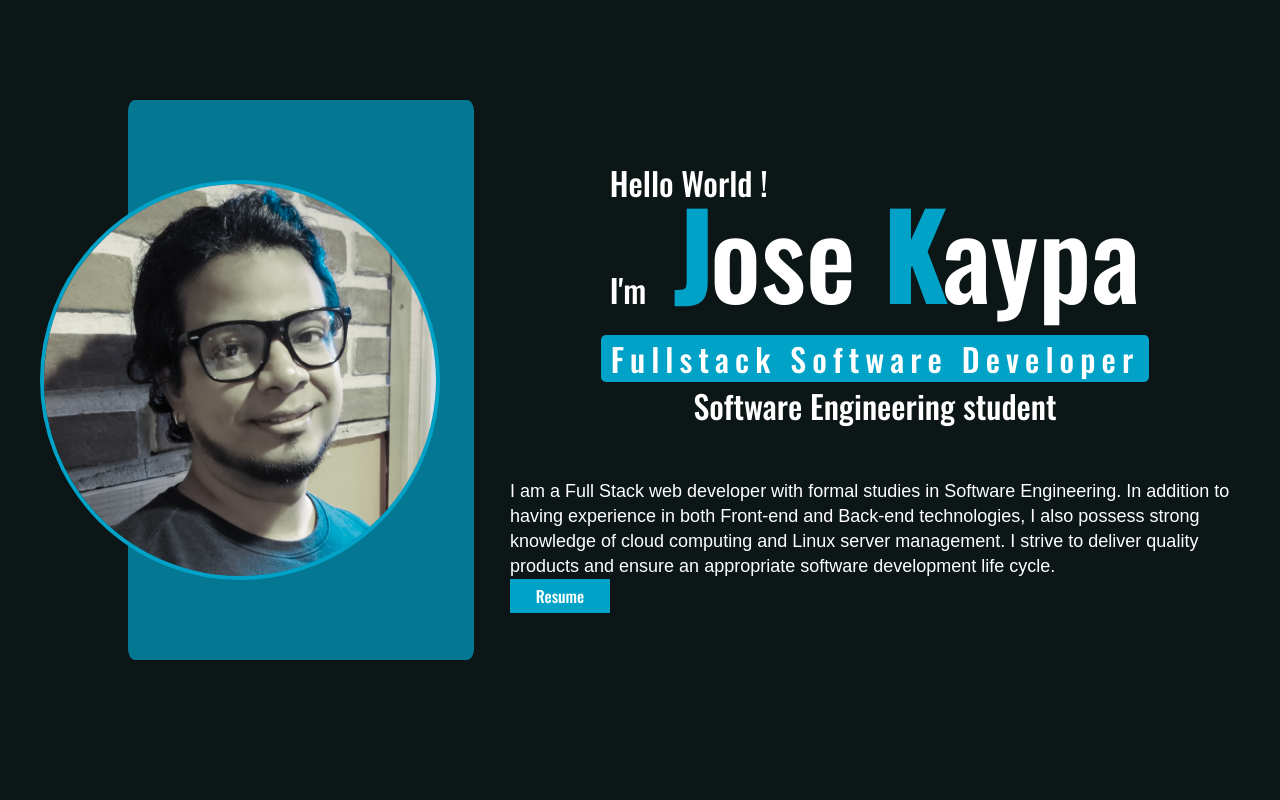
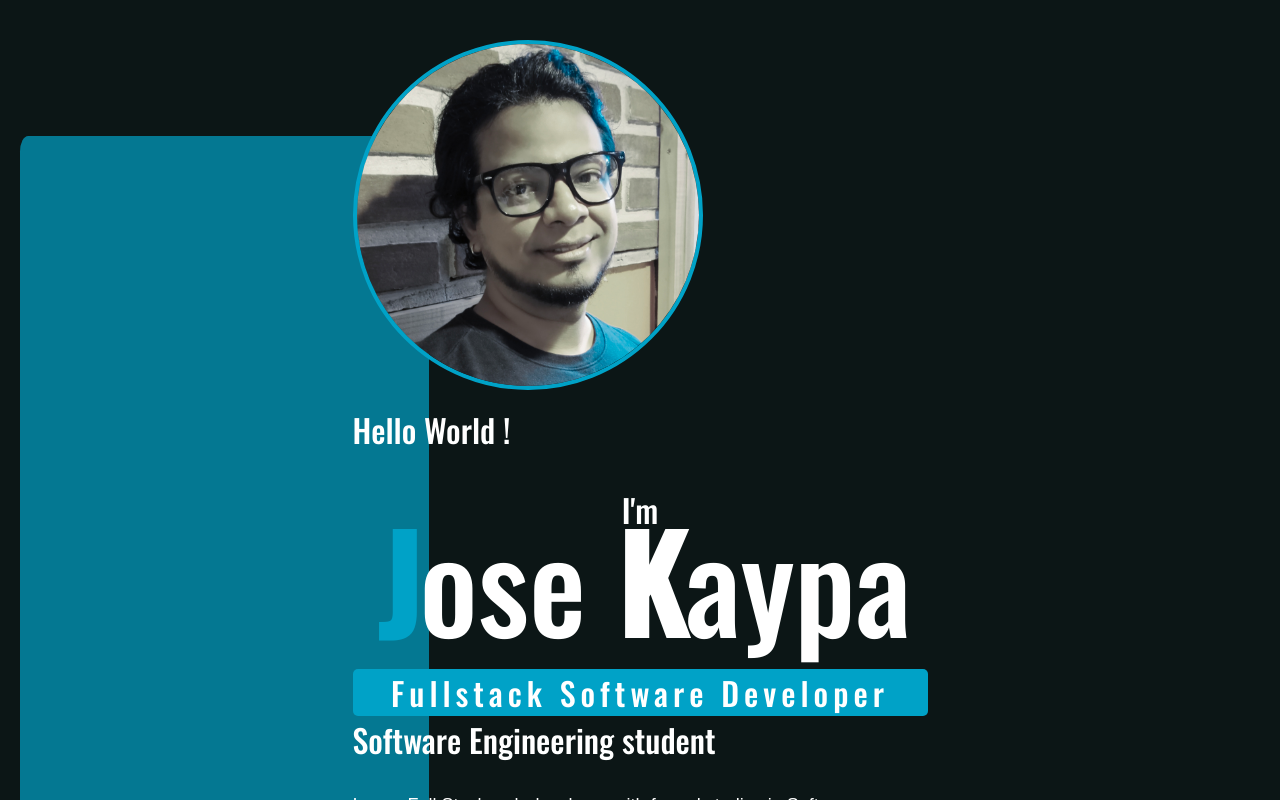
Before and after one commit to JKaypa/portfolio, a React (Vite) app: page / in a window 1280 px wide. Shown: the top 800 px of the page. Built offline with nearby package versions, Linux system fonts and the light colour scheme.

Commit message:
+ Create resume buttom effect and icons styles

```diff
--- a/src/styles/profile.css
+++ b/src/styles/profile.css
@@ -1,53 +1,46 @@
 .profile-section {
-  height: 90vh;
+  max-width: 1250px;
+  min-height: 90vh;
+  padding: 20px;
+  margin: auto;
   display: flex;
   justify-content: center;
   align-items: center;
+  gap: 25px;
+  position: relative;
 }
 
-
-.profile-section main {
-  width: 1200px;
-  display: flex;
-  gap: 70px;
-
-}
-
-.profile-section main picture {
-
-  display: flex;
-  justify-content: center;
-  align-items: center;
-}
-
-
 .photo {
-  width: 400px;
-  height: 400px;
+  width: 350px;
+  height: 350px;
   object-fit: cover;
   border-radius: 100%;
   border: 4px solid var(--main-color);
-
 }
 
 .profile-section > div {
   position: absolute;
-  left: 10%;
+  left: 0px;
   z-index: -4;
   background-color: var(--main-color);
-  width: 27%;
-  height: 70%;
+  width: 33%;
+  height: 77%;
   border-radius: 2%;
   opacity: 70%;
 }
 
-.profile-section main article {
-  width: 100%;
-  font-size: xx-large;
-  display: flex;
-  flex-direction: column;
-  align-items: center;
+.inline > :nth-child(2) {
+  margin: 0 13px 0 22px;
+}
+
+.inline {
   text-align: center;
+  margin-top: 10px;
+}
+
+.profile-section article {
+  max-width: 575px;
+  font-size: 2rem;
 }
 
 .profile-line-height {
@@ -55,81 +48,107 @@
   margin-bottom: 10px;
 }
 
-.profile-strong {
+.profile-name {
+  font-size: 8rem;
+  display: inline-block;
+}
+
+.profile-name::first-letter {
   color: var(--main-color);
   font-weight: 900;
 }
 
-.profile-name {
-  font-size: 7rem;
-}
-
 .profile-stack {
-  width: fit-content;
-  letter-spacing: 6.1px;
+  letter-spacing: 5px;
   background-color: var(--main-color);
   border-radius: 5px;
-  padding: 0 10px;
+  text-align: center;
 }
 
 .profile-description {
   font-size: large;
   font-family: sans-serif;
   text-align: left;
-  margin-top: 50px;
-  text-wrap: pretty;
+  margin-top: 30px;
   line-height: 25px;
 }
 
-.profile-buttons{
-  width: fit-content;
+.profile-icons {
   display: flex;
-
-  align-self: flex-start;
+  align-items: center;
+  justify-content: space-between;
 }
 
-.profile-buttons button {
+.profile-resume {
+  display: flex;
+  height: auto;
+  align-items: center;
+  gap: 10px;
+}
+
+.resume-button,
+.resume-english,
+.resume-spanish {
   width: 100px;
+  height: 30px;
   background: var(--main-color);
   font-size: medium;
   padding: 5px;
-  font-family: 'Oswald';
+  font-family: "Oswald";
   border: none;
+  border-radius: 5px;
+  display: flex;
+  align-items: center;
+  justify-content: center;
   overflow: hidden;
-  transition: all 0.3s linear;
+  transition: all 0.2s ease;
+}
+
+.resume-button {
+  margin-left: -20px;
 }
 
 .resume-english,
-.resume-spanish{
-  width: 0px;
+.resume-spanish {
+  width: 0;
+  padding: 0;
   opacity: 0;
-  background: var(--main-color);
-  font-size: medium;
-  padding: 5px;
-  font-family: 'Oswald';
-  border: none;
-  overflow: hidden;
-  transition: all 0.25s ease-out;
-
 }
 
-.profile-buttons:hover .resume-button{
+.profile-resume:hover .resume-button {
   width: 0px;
-  color: transparent;
+  padding: 0;
+  opacity: 0;
 }
 
-.profile-buttons:hover .resume-english,
-.profile-buttons:hover .resume-spanish {
-  /* display: inline-block; */
+.profile-resume:hover .resume-english,
+.profile-resume:hover .resume-spanish {
+  padding: 5px;
   opacity: 1;
   width: 100px;
-  margin-left: 5px;
 }
 
-.resume-english:hover, .resume-spanish:hover{
+.resume-english:hover,
+.resume-spanish:hover {
   background: violet;
 }
 
+.profile-social {
+  display: flex;
+  justify-content: space-between;
+  gap: 20px;
+}
+
+.profile-social_icon {
+  fill: var(--main-color);
+  background-color: white;
+  border-radius: 3px;
+  transition: all 0.15s linear;
+}
+
+.profile-social_icon:hover {
+  transform: scale(1.3);
+}
 
 .text-flicker-in-glow {
   animation: text-flicker-in-glow 1s linear both;
@@ -169,13 +188,11 @@
   }
   30.1% {
     opacity: 1;
-    text-shadow: 0 0 30px rgba(255, 255, 255, 0.45),
-      0 0 60px rgba(255, 255, 255, 0.25);
+    text-shadow: 0 0 30px rgba(255, 255, 255, 0.45), 0 0 60px rgba(255, 255, 255, 0.25);
   }
   30.5% {
     opacity: 1;
-    text-shadow: 0 0 30px rgba(255, 255, 255, 0.45),
-      0 0 60px rgba(255, 255, 255, 0.25);
+    text-shadow: 0 0 30px rgba(255, 255, 255, 0.45), 0 0 60px rgba(255, 255, 255, 0.25);
   }
   30.6% {
     opacity: 0;
@@ -187,18 +204,15 @@
   }
   45.1% {
     opacity: 1;
-    text-shadow: 0 0 30px rgba(255, 255, 255, 0.45),
-      0 0 60px rgba(255, 255, 255, 0.25);
+    text-shadow: 0 0 30px rgba(255, 255, 255, 0.45), 0 0 60px rgba(255, 255, 255, 0.25);
   }
   50% {
     opacity: 1;
-    text-shadow: 0 0 30px rgba(255, 255, 255, 0.45),
-      0 0 60px rgba(255, 255, 255, 0.25);
+    text-shadow: 0 0 30px rgba(255, 255, 255, 0.45), 0 0 60px rgba(255, 255, 255, 0.25);
   }
   55% {
     opacity: 1;
-    text-shadow: 0 0 30px rgba(255, 255, 255, 0.45),
-      0 0 60px rgba(255, 255, 255, 0.25);
+    text-shadow: 0 0 30px rgba(255, 255, 255, 0.45), 0 0 60px rgba(255, 255, 255, 0.25);
   }
   55.1% {
     opacity: 0;
@@ -210,13 +224,11 @@
   }
   57.1% {
     opacity: 1;
-    text-shadow: 0 0 30px rgba(255, 255, 255, 0.55),
-      0 0 60px rgba(255, 255, 255, 0.35);
+    text-shadow: 0 0 30px rgba(255, 255, 255, 0.55), 0 0 60px rgba(255, 255, 255, 0.35);
   }
   60% {
     opacity: 1;
-    text-shadow: 0 0 30px rgba(255, 255, 255, 0.55),
-      0 0 60px rgba(255, 255, 255, 0.35);
+    text-shadow: 0 0 30px rgba(255, 255, 255, 0.55), 0 0 60px rgba(255, 255, 255, 0.35);
   }
   60.1% {
     opacity: 0;
@@ -228,13 +240,13 @@
   }
   65.1% {
     opacity: 1;
-    text-shadow: 0 0 30px rgba(255, 255, 255, 0.55),
-      0 0 60px rgba(255, 255, 255, 0.35), 0 0 100px rgba(255, 255, 255, 0.1);
+    text-shadow: 0 0 30px rgba(255, 255, 255, 0.55), 0 0 60px rgba(255, 255, 255, 0.35),
+      0 0 100px rgba(255, 255, 255, 0.1);
   }
   75% {
     opacity: 1;
-    text-shadow: 0 0 30px rgba(255, 255, 255, 0.55),
-      0 0 60px rgba(255, 255, 255, 0.35), 0 0 100px rgba(255, 255, 255, 0.1);
+    text-shadow: 0 0 30px rgba(255, 255, 255, 0.55), 0 0 60px rgba(255, 255, 255, 0.35),
+      0 0 100px rgba(255, 255, 255, 0.1);
   }
   75.1% {
     opacity: 0;
@@ -246,15 +258,13 @@
   }
   77.1% {
     opacity: 1;
-    text-shadow: 0 0 30px rgba(255, 255, 255, 0.55),
-      0 0 60px rgba(255, 255, 255, 0.4), 0 0 110px rgba(255, 255, 255, 0.2),
-      0 0 100px rgba(255, 255, 255, 0.1);
+    text-shadow: 0 0 30px rgba(255, 255, 255, 0.55), 0 0 60px rgba(255, 255, 255, 0.4),
+      0 0 110px rgba(255, 255, 255, 0.2), 0 0 100px rgba(255, 255, 255, 0.1);
   }
   85% {
     opacity: 1;
-    text-shadow: 0 0 30px rgba(255, 255, 255, 0.55),
-      0 0 60px rgba(255, 255, 255, 0.4), 0 0 110px rgba(255, 255, 255, 0.2),
-      0 0 100px rgba(255, 255, 255, 0.1);
+    text-shadow: 0 0 30px rgba(255, 255, 255, 0.55), 0 0 60px rgba(255, 255, 255, 0.4),
+      0 0 110px rgba(255, 255, 255, 0.2), 0 0 100px rgba(255, 255, 255, 0.1);
   }
   85.1% {
     opacity: 0;
@@ -266,14 +276,12 @@
   }
   86.1% {
     opacity: 1;
-    text-shadow: 0 0 30px rgba(255, 255, 255, 0.6),
-      0 0 60px rgba(255, 255, 255, 0.45), 0 0 110px rgba(255, 255, 255, 0.25),
-      0 0 100px rgba(255, 255, 255, 0.1);
+    text-shadow: 0 0 30px rgba(255, 255, 255, 0.6), 0 0 60px rgba(255, 255, 255, 0.45),
+      0 0 110px rgba(255, 255, 255, 0.25), 0 0 100px rgba(255, 255, 255, 0.1);
   }
   100% {
     opacity: 1;
-    text-shadow: 0 0 30px rgba(255, 255, 255, 0.6),
-      0 0 60px rgba(255, 255, 255, 0.45), 0 0 110px rgba(255, 255, 255, 0.25),
-      0 0 100px rgba(255, 255, 255, 0.1);
+    text-shadow: 0 0 30px rgba(255, 255, 255, 0.6), 0 0 60px rgba(255, 255, 255, 0.45),
+      0 0 110px rgba(255, 255, 255, 0.25), 0 0 100px rgba(255, 255, 255, 0.1);
   }
 }
```
